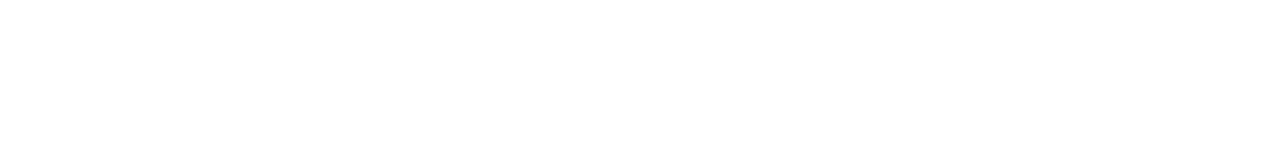
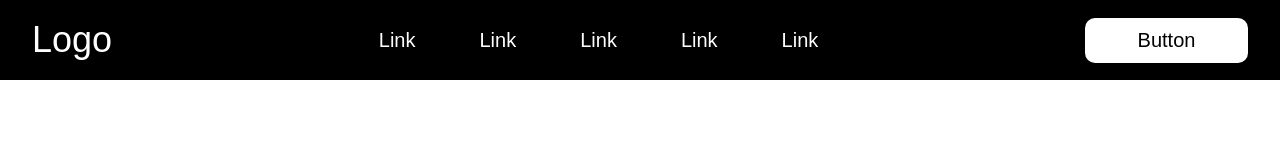
Before and after one commit to michab1332/social_vikings_zadanie_rekrutacyjne, a website built with webpack: page public/index.html in a window 1280 px wide. Built offline with nearby package versions, Linux system fonts and the light colour scheme; a web font is replaced by a local one.

Commit message:
ui: add header component with styles

```diff
--- a/public/index.html
+++ b/public/index.html
@@ -6,10 +6,26 @@
     <meta name="viewport" content="width=device-width, initial-scale=1.0">
     <title>Social Vikings</title>
     <link rel="stylesheet" href="../dist/main.css">
+    <link rel="preconnect" href="https://fonts.googleapis.com">
+    <link rel="preconnect" href="https://fonts.gstatic.com" crossorigin>
+    <link href="https://fonts.googleapis.com/css2?family=Lato:wght@400;700&family=Smooch+Sans:wght@700&display=swap"
+        rel="stylesheet">
 </head>
 
 <body>
-
+    <header>
+        <div class="logo">Logo</div>
+        <nav>
+            <ul class="links">
+                <li class="links__link">Link</li>
+                <li class="links__link">Link</li>
+                <li class="links__link">Link</li>
+                <li class="links__link">Link</li>
+                <li class="links__link">Link</li>
+            </ul>
+        </nav>
+        <button>Button</button>
+    </header>
 </body>
 
 </html>
--- a/public/styles/style.scss
+++ b/public/styles/style.scss
@@ -1,3 +1,68 @@
-::after {
-    color: red;
+//sizes
+$max-width: 1440px;
+
+//colors
+$primary-background-color: #fff;
+$secondary-background-color: #000;
+
+//fonts
+$lato: 'Lato', sans-serif;
+$smooch_sans: 'Smooch Sans', sans-serif;
+
+//global style
+* {
+    box-sizing: border-box;
+    margin: 0;
+    padding: 0;
 }
+
+//mixin styles
+@mixin button {
+    outline: none;
+    width: 163px;
+    height: 45px;
+    border-radius: 10px;
+    border: none;
+    font-family: $smooch_sans;
+    font-size: 20px;
+    cursor: pointer;
+}
+
+//main styles
+header {
+    width: 100%;
+    height: 80px;
+    background-color: $secondary-background-color;
+    display: flex;
+    justify-content: space-between;
+    align-items: center;
+    color: #fff;
+    font-family: $smooch_sans;
+    padding: 0 2rem;
+
+    .logo {
+        font-size: 36px;
+    }
+
+    nav {
+
+        .links {
+            display: flex;
+            justify-content: center;
+            align-items: center;
+            gap: 4rem;
+            list-style: none;
+            font-size: 20px;
+
+            &__link {
+                cursor: pointer;
+            }
+        }
+    }
+
+    button {
+        background-color: #fff;
+        color: #000;
+        @include button;
+    }
+}
```
Also changed, not shown: dist/main.css, 1 other file.
